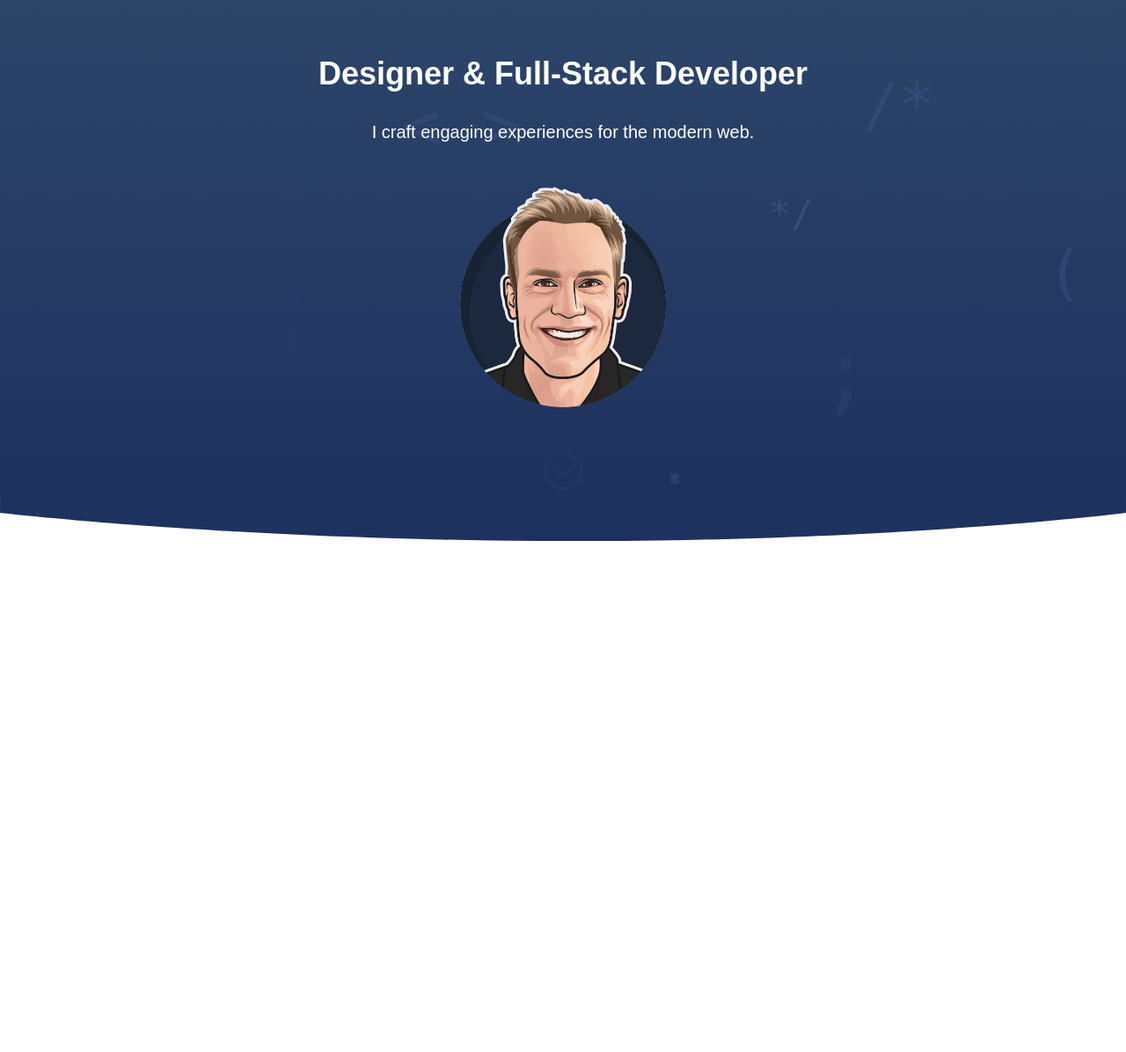
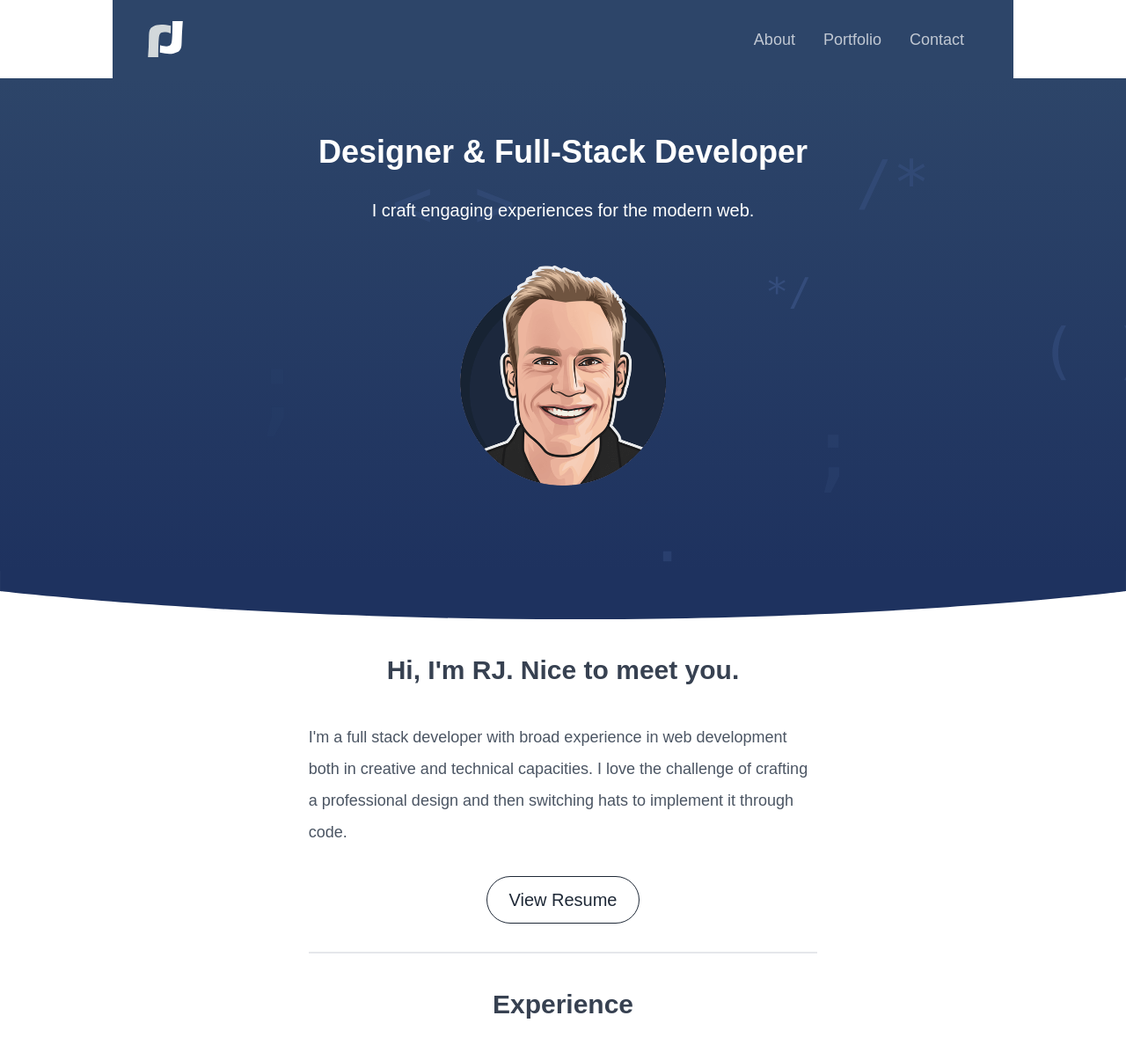
Before and after one commit to rjwrightme/rjwrightme.github.io, a Gatsby site: page / in a window 1280 px wide. Shown: the whole page at 88% size. Before the commit the page ends 800 px from the top, so only its background shows below. Built offline with nearby package versions, Linux system fonts and the light colour scheme; Gatsby itself is replaced by a stand-in of ours.

Commit message:
Add Header, About and Experience components.

```diff
--- /dev/null
+++ b/src/components/About.js
@@ -0,0 +1,26 @@
+import React from "react";
+
+const About = () => {
+  return (
+    <section id="aboutMe" className="max-w-prose mx-auto">
+      <h2 className="text-3xl text-gray-700 text-center my-10">
+        Hi, I'm RJ. Nice to meet you.
+      </h2>
+      <p className="text-lg text-gray-600 font-thin leading-loose">
+        I'm a full stack developer with broad experience in web development both
+        in creative and technical capacities. I love the challenge of crafting a
+        professional design and then switching hats to implement it through
+        code.
+      </p>
+      <a className="text-center" href="Assets/2020-Resume.pdf" target="_blank">
+        <button className="border border-gray-800 text-gray-800 hover:text-white hover:bg-gray-800 text-xl px-6 py-3 rounded-full block mx-auto my-8">
+          View Resume
+        </button>
+      </a>
+
+      <hr className="border-t-2" />
+    </section>
+  );
+};
+
+export default About;
--- /dev/null
+++ b/src/components/Experience.js
@@ -0,0 +1,11 @@
+import React from "react";
+
+const Experience = () => {
+  return (
+    <section id="aboutMe" className="max-w-prose mx-auto">
+      <h2 className="text-3xl text-gray-700 text-center my-10">Experience</h2>
+    </section>
+  );
+};
+
+export default Experience;
--- /dev/null
+++ b/src/components/Header.js
@@ -0,0 +1,23 @@
+import React from "react";
+import Logo from "../images/svgs/logo-main.svg";
+
+const Header = () => {
+  return (
+    <header className="px-6 md:px-10 py-4 md:py-6 md:max-w-screen-lg md:mx-auto flex items-center justify-between">
+      <Logo className="w-10" />
+      <ul className="flex">
+        <li className="text-white opacity-70 hover:opacity-100 text-lg px-4">
+          About
+        </li>
+        <li className="text-white opacity-70 hover:opacity-100 text-lg px-4">
+          Portfolio
+        </li>
+        <li className="text-white opacity-70 hover:opacity-100 text-lg px-4">
+          Contact
+        </li>
+      </ul>
+    </header>
+  );
+};
+
+export default Header;
--- a/src/components/Hero.js
+++ b/src/components/Hero.js
@@ -10,7 +10,7 @@ const Hero = () => {
     query {
       profile: file(relativePath: { eq: "rj-illustration.png" }) {
         childImageSharp {
-          gatsbyImageData(placeholder: TRACED_SVG, formats: [AUTO, WEBP, AVIF])
+          gatsbyImageData(placeholder: NONE, formats: [AUTO, WEBP, AVIF])
         }
       }
     }
--- a/src/pages/index.js
+++ b/src/pages/index.js
@@ -1,11 +1,17 @@
 import * as React from "react";
 import Hero from "../components/Hero";
+import About from "../components/About";
+import Experience from "../components/Experience";
+import Header from "../components/Header";
 import "../styles/style.css";
 
 const IndexPage = () => {
   return (
     <main>
+      <Header />
       <Hero />
+      <About />
+      <Experience />
     </main>
   );
 };
--- a/src/styles/style.css
+++ b/src/styles/style.css
@@ -20,3 +20,7 @@
     z-index: 1;
   }
 }
+
+header {
+  background-color: #2d4569;
+}
```
